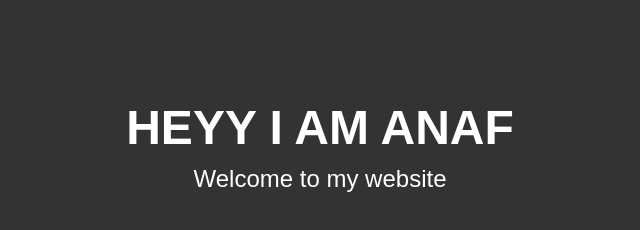
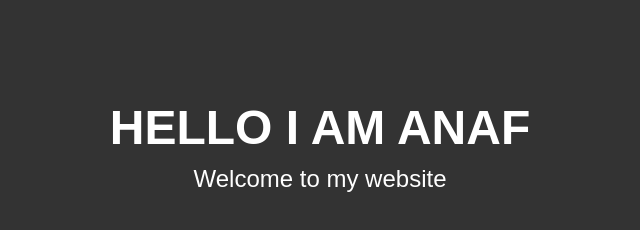
Before and after one commit to anafadattil/website, a plain HTML site: page index.html in a window 1280 px wide. Shown: the whole page, without its empty margins (320-960 px from the left). Drawn offline with Linux system fonts and the light colour scheme.

Commit message:
Update index.html

```diff
--- a/index.html
+++ b/index.html
@@ -4,7 +4,7 @@
     <meta charset="UTF-8">
     <meta name="viewport" content="width=device-width, initial-scale=1.0">
     <meta http-equiv="X-UA-Compatible" content="IE=edge">
-    <title>Your Name - Personal Website</title>
+    <title>Anaf - Personal Website</title>
     <style>
         body {
             font-family: Arial, sans-serif;
@@ -32,7 +32,7 @@
 <body>
 
     <header>
-        <h1>HEYY I AM ANAF</h1>
+        <h1>HELLO I AM ANAF</h1>
         <p>Welcome to my website</p>
     </header>
 
```
